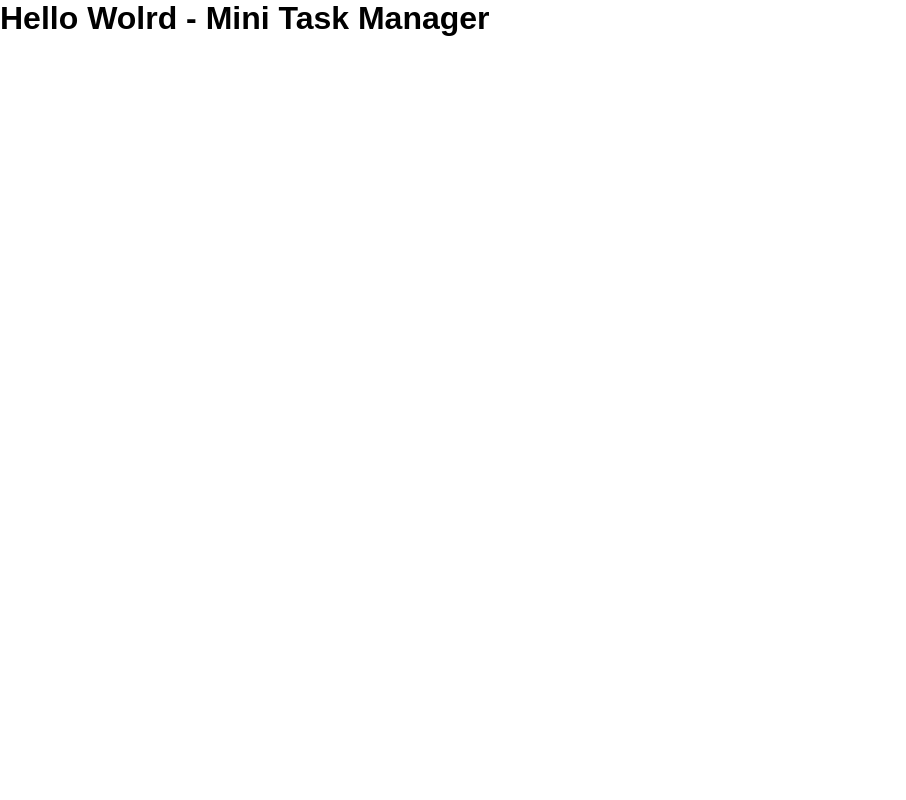
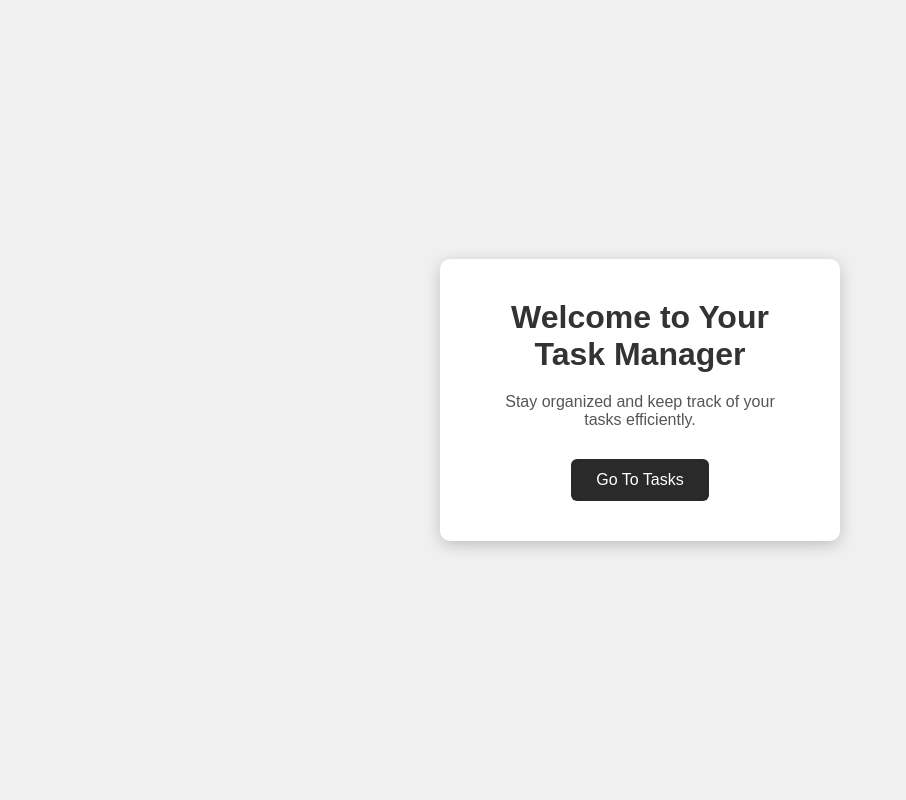
Before and after one commit to Jakaria030/mini-task-manager, a Flask app: page / in a window 1280 px wide. Shown: the whole page, without its empty margins (0-906 px from the left). Run offline with Flask 3, Linux system fonts and the light colour scheme.

Commit message:
Add home page design

```diff
--- a/app.py
+++ b/app.py
@@ -2,6 +2,10 @@ from flask import Flask, render_template
 
 app = Flask(__name__)
 
-@app.get("/")
+@app.route("/")
 def home():
     return render_template("index.html")
+
+@app.route("/tasks.html")
+def tasks():
+    return render_template("tasks.html")
--- a/static/style.css
+++ b/static/style.css
@@ -2,5 +2,55 @@
     margin: 0;
     padding: 0;
     box-sizing: border-box;
-    font-family: Arial, Helvetica, sans-serif;
+    font-family: Arial, sans-serif;
 }
+
+.main {
+    display: flex;
+    justify-content: center;
+    align-items: center;
+    min-height: 100vh;
+    background-color: #f0f0f0;
+}
+
+.container {
+    display: flex;
+    justify-content: center;
+    align-items: center;
+    width: 100%;
+}
+
+.box {
+    background-color: #ffffff;
+    padding: 40px 60px;
+    border-radius: 10px;
+    box-shadow: 0 4px 15px rgba(0, 0, 0, 0.2);
+    text-align: center;
+    max-width: 400px;
+}
+
+.box h1 {
+    margin-bottom: 20px;
+    font-size: 2rem;
+    color: #333333;
+}
+
+.box p {
+    margin-bottom: 30px;
+    color: #555555;
+    font-size: 1rem;
+}
+
+.box a {
+    text-decoration: none;
+    display: inline-block;
+    padding: 12px 25px;
+    background-color: #2a2a2a;
+    color: #ffffff;
+    border-radius: 6px;
+    transition: background-color 0.3s ease;
+}
+
+.box a:hover {
+    background-color: #2575fc;
+}
--- a/templates/index.html
+++ b/templates/index.html
@@ -10,7 +10,15 @@
 
 <body>
 
-    <h1>Hello Wolrd - Mini Task Manager</h1>
+    <main class="main">
+        <div class="container">
+            <div class="box">
+                <h1>Welcome to Your Task Manager</h1>
+                <p>Stay organized and keep track of your tasks efficiently.</p>
+                <a href="tasks.html">Go To Tasks</a>
+            </div>
+        </div>
+    </main>
 
 </body>
 
```
Also changed, not shown: templates/tasks.html (added, +17 -0 lines).
